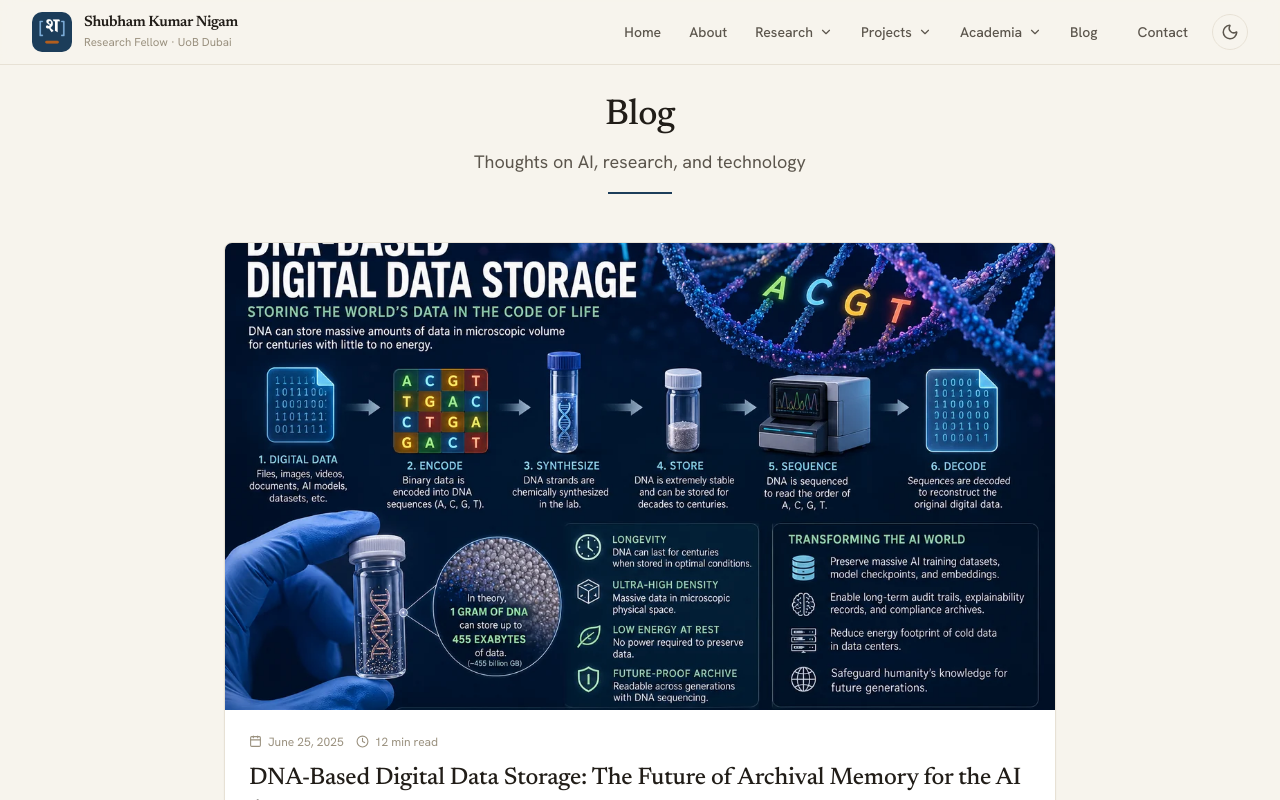
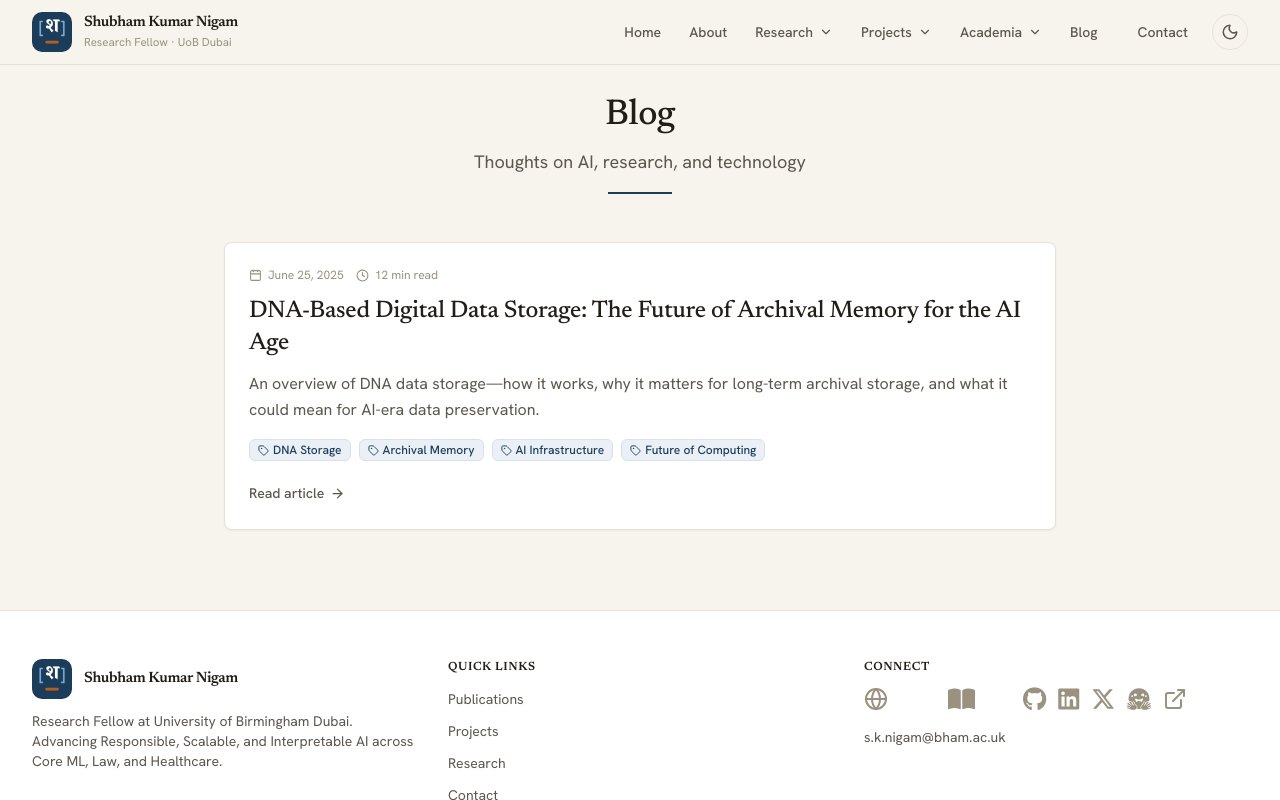
Before and after one commit to ShubhamKumarNigam/shubham-portfolio, a Next.js app: page /blog in a window 1280 px wide. Shown: the top 800 px of the page. Built offline with nearby package versions, Linux system fonts and the light colour scheme; some icons are missing.

Commit message:
fix: show blog cover image only on post page with full natural dimensions

```diff
--- a/src/app/blog/[slug]/page.tsx
+++ b/src/app/blog/[slug]/page.tsx
@@ -57,12 +57,13 @@ export default function BlogPostPage({ params }: { params: { slug: string } }) {
           </h1>
 
           {post.coverImage && (
-            <div className="mt-6 relative aspect-[16/9] w-full overflow-hidden rounded-lg border border-hairline dark:border-hairline-dark bg-paper dark:bg-paper-dark">
+            <div className="mt-6">
               <Image
                 src={post.coverImage}
                 alt={post.coverImageAlt || post.title}
-                fill
-                className="object-cover"
+                width={1200}
+                height={800}
+                className="w-full h-auto rounded-lg border border-hairline dark:border-hairline-dark"
                 priority
               />
             </div>
--- a/src/app/blog/page.tsx
+++ b/src/app/blog/page.tsx
@@ -1,7 +1,6 @@
 "use client";
 
 import Link from "next/link";
-import Image from "next/image";
 import { motion } from "framer-motion";
 import { getPublishedPosts } from "@/data/blog";
 import SectionTitle from "@/components/SectionTitle";
@@ -23,22 +22,8 @@ export default function BlogPage() {
               whileInView={{ opacity: 1, y: 0 }}
               viewport={{ once: true }}
               transition={{ delay: i * 0.08 }}
-              className="group rounded-lg border border-hairline dark:border-hairline-dark bg-surface dark:bg-surface-dark overflow-hidden shadow-sm hover:shadow-md transition-shadow"
+              className="group rounded-lg border border-hairline dark:border-hairline-dark bg-surface dark:bg-surface-dark p-6 shadow-sm hover:shadow-md transition-shadow"
             >
-              {post.coverImage && (
-                <Link href={`/blog/${post.slug}/`} className="block focus-visible:ring-2 focus-visible:ring-accent focus-visible:outline-none">
-                  <div className="relative aspect-[16/9] w-full overflow-hidden bg-paper dark:bg-paper-dark">
-                    <Image
-                      src={post.coverImage}
-                      alt={post.coverImageAlt || post.title}
-                      fill
-                      className="object-cover transition-transform duration-500 group-hover:scale-[1.02]"
-                      onError={(e) => { (e.target as HTMLImageElement).style.display = "none"; }}
-                    />
-                  </div>
-                </Link>
-              )}
-              <div className="p-6">
               <div className="flex flex-wrap items-center gap-3 text-xs text-muted dark:text-muted-dark mb-3">
                 <span className="inline-flex items-center gap-1.5">
                   <Calendar size={13} />
@@ -84,7 +69,6 @@ export default function BlogPage() {
                   Read article <ArrowRight size={15} />
                 </Link>
               </div>
-              </div>
             </motion.article>
           ))}
 
```
